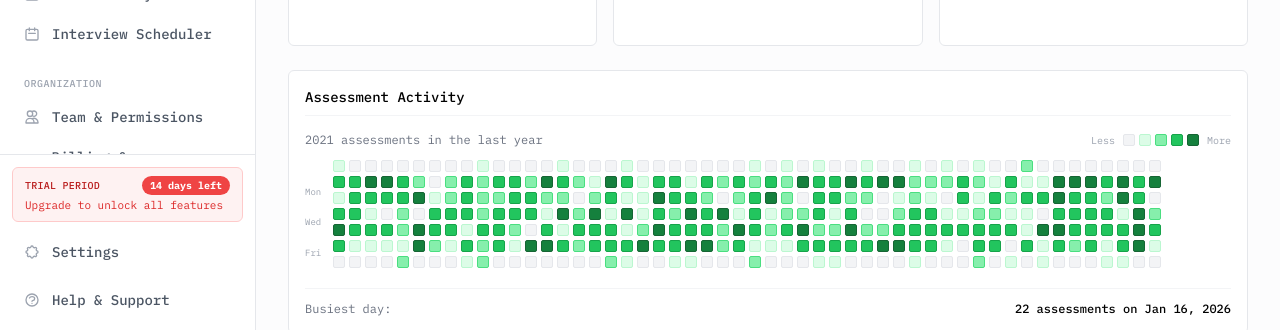
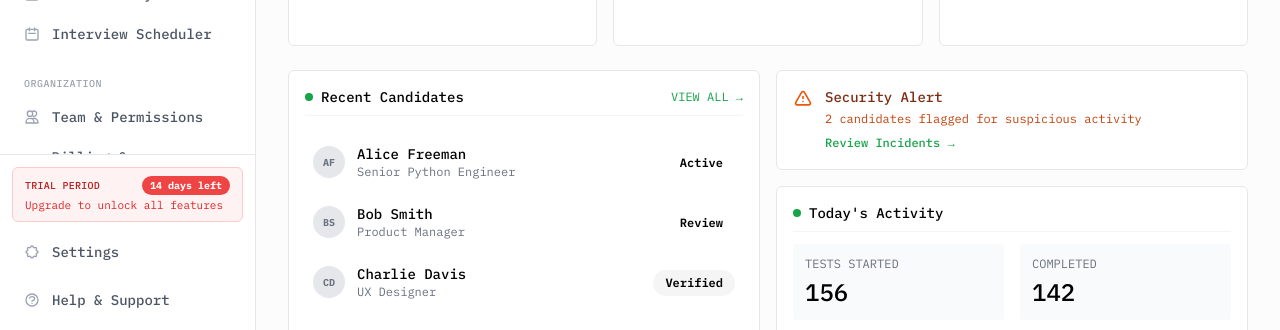
Before and after one commit to kimvanrompay/mb_frontend_v8, an Angular app: page /dashboard in a window 1280 px wide. Shown: the part 470-800 px from the top of the page. Built offline with nearby package versions, Linux system fonts and the light colour scheme; no server answers.

Commit message:
refactor: move activity heatmap to middle of dashboard for better visibility

```diff
--- a/src/app/pages/dashboard/dashboard.html
+++ b/src/app/pages/dashboard/dashboard.html
@@ -110,6 +110,7 @@
             </div>
         </div>
     </div>
+
 </div>
 
 <!-- KPI Grid - Expanded to 6 metrics with color accents -->
@@ -188,12 +189,6 @@
         </div>
     </div>
 
-</div>
-
-<!-- Activity Heatmap - Full Width -->
-<div class="meribas-card mt-6">
-    <h3 class="text-sm font-medium border-b border-gray-100 pb-2 mb-4">Assessment Activity</h3>
-    <app-activity-heatmap></app-activity-heatmap>
 </div>
 
 <!-- Two-Column Bottom Row with Color Balance -->
```
